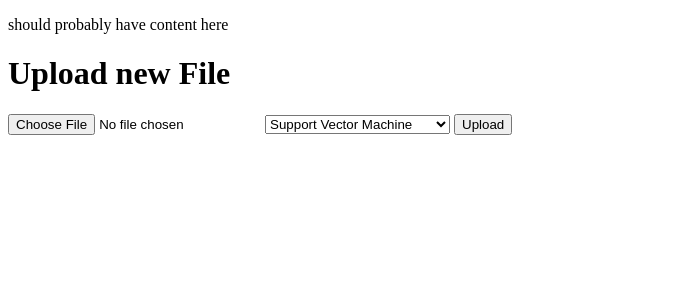
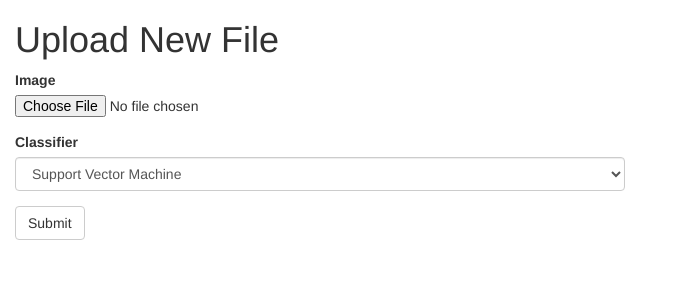
Before and after one commit to chinmayhegde/retinopathy-detection, a Flask app: page / in a window 1280 px wide. Shown: the top 300 px of the page, without its empty margins (0-680 px from the left). Run offline with Flask 2, Linux system fonts and the light colour scheme; some libraries are stand-ins or nearby versions.

Commit message:
made the form prettier

```diff
--- a/retinopathy/helpers.py
+++ b/retinopathy/helpers.py
@@ -67,4 +67,4 @@ def get_fitted_classifier(classifier_name):
     if classifier_name == 'svm':
         return svm_classifier.SVMBatchClassifier.load()
     else:
-        raise ValueError('invalid classifier: ' + classifier_name)
+        raise ValueError('invalid classifier: ' + str(classifier_name))
--- a/templates/home.html
+++ b/templates/home.html
@@ -1,18 +1,48 @@
 <!doctype html>
 <html>
+<head>
+	<link href="https://maxcdn.bootstrapcdn.com/bootstrap/3.3.6/css/bootstrap.min.css" rel="stylesheet">
+	<script src="https://maxcdn.bootstrapcdn.com/bootstrap/3.3.6/js/bootstrap.min.js"></script>
 	<title>Home page</title>
-	<p>should probably have content here</p>
-	<h1>Upload new File</h1>
-	<form action="/" method=post enctype=multipart/form-data>
+
+</head>
+<body>
+	<h1 class="col-md-12">Upload New File</h1>
+
+	<div class="col-md-6">
+		<form action="/" method="post" enctype="multipart/form-data">
+			<div class="form-group">
+				<label>Image</label>
+				<input type="file" name="image">
+			</div>
+			<div class="form-group">
+				<label>Classifier</label>
+				<select class="form-control" name="classifier">
+					<option value="svm">Support Vector Machine</option>
+					<option value="cnn">Convoluted Neural Network</option>
+				</select>
+			</div>
+			<button type="submit" class="btn btn-default">Submit</button>
+		</form>
+
+		<br/><br/>
+
+		{% if image_class is defined %}
+		<h3>Image Class: {{ image_class }}</h3>
+		{% endif %}
+	</div>
+
+	<!--<form action="/" method=post enctype=multipart/form-data>
 		<input type=file name=image>
 		<select name="classifier">
 			<option value="svm">Support Vector Machine</option>
 			<option value="cnn">Convuluted Neural Network</option>
 		</select>
 		<input type=submit value=Upload>
-	</form>
+		</form>-->
 
-	{% if image_class is defined %}
+	<!--{% if image_class is defined %}
 	<p>image class is: {{ image_class }}</p>
-	{% endif %}
+	{% endif %}-->
+</body>
 </html>
```
